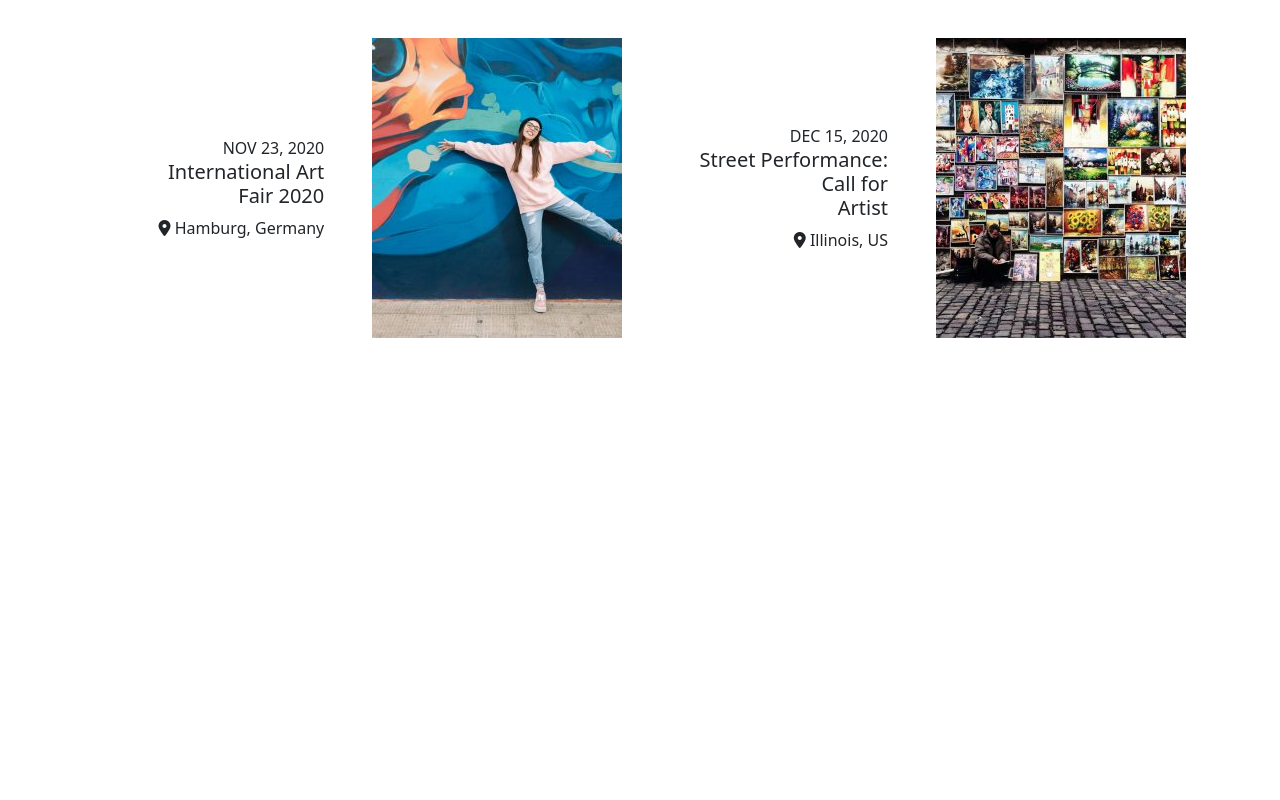
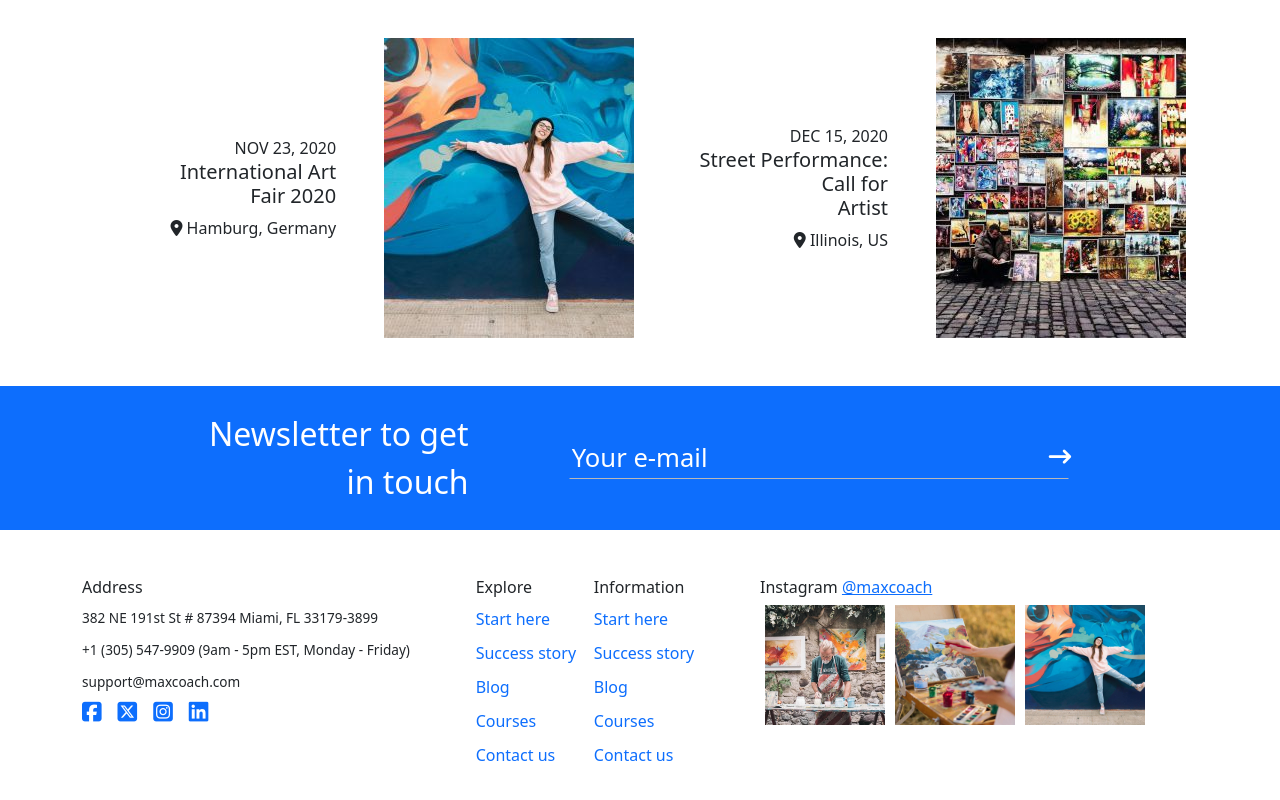
Before and after one commit to giuliacrr/proj-html-vuejs, a Vue app: page / in a window 1280 px wide. Shown: the part 5027-5827 px from the top of the page. Before the commit the page ends 5413 px from the top, so only its background shows below. Built offline with nearby package versions, Linux system fonts and the light colour scheme.

Commit message:
Footer completed - need to apply style

```diff
--- a/src/App.vue
+++ b/src/App.vue
@@ -15,6 +15,7 @@ export default {
 <template>
   <TheHeader></TheHeader>
   <TheMain></TheMain>
+  <TheFooter></TheFooter>
 </template>
 
 <style lang="scss"></style>
--- a/src/components/Footer.vue
+++ b/src/components/Footer.vue
@@ -2,6 +2,184 @@
 export default {};
 </script>
 
-<template></template>
+<template>
+  <div>
+    <!--Newsletter-->
+    <div class="bg-primary pt-4 pb-4">
+      <div
+        class="container d-flex text-white justify-content-center align-items-center"
+      >
+        <div class="text-end get-in-touch">
+          <span>
+            Newsletter to get<br />
+            in touch
+          </span>
+        </div>
+        <div>
+          <div
+            class="d-flex d-flex align-items-center input-border"
+            tabindex="1"
+          >
+            <input type="email" placeholder="Your e-mail" />
+            <span class="send-btn"
+              ><i class="fa-solid fa-arrow-right-long"></i
+            ></span>
+          </div>
+        </div>
+      </div>
+    </div>
+    <!--Newsletter End-->
+    <!--Footer-->
+    <div class="d-flex pt-5 pb-5 container justify-content-between">
+      <!--Address-->
+      <div class="me-5">
+        <h6>Address</h6>
+        <div class="mt-2 mb-2">
+          <span class="footer-span"
+            >382 NE 191st St # 87394 Miami, FL 33179-3899</span
+          >
+        </div>
+        <div class="mt-2 mb-2">
+          <span class="footer-span"
+            >+1 (305) 547-9909 (9am - 5pm EST, Monday - Friday)</span
+          >
+        </div>
+        <div class="mt-2 mb-2">
+          <span class="footer-span">support@maxcoach.com</span>
+        </div>
+        <div class="d-flex align-items-center">
+          <div class="me-3">
+            <a href=""><i class="fa-brands fa-square-facebook"></i></a>
+          </div>
+          <div class="me-3">
+            <a href=""><i class="fa-brands fa-square-x-twitter"></i></a>
+          </div>
+          <div class="me-3">
+            <a href=""><i class="fa-brands fa-square-instagram"></i></a>
+          </div>
+          <div class="me-3">
+            <a href=""><i class="fa-brands fa-linkedin"></i></a>
+          </div>
+        </div>
+      </div>
+      <!--Explore-->
+      <div>
+        <h6>Explore</h6>
+        <ul>
+          <li><a href="">Start here</a></li>
+          <li><a href="">Success story</a></li>
+          <li><a href="">Blog</a></li>
+          <li><a href="">Courses</a></li>
+          <li><a href="">Contact us</a></li>
+        </ul>
+      </div>
+      <!--Information-->
+      <div class="me-5">
+        <h6>Information</h6>
+        <ul>
+          <li><a href="">Start here</a></li>
+          <li><a href="">Success story</a></li>
+          <li><a href="">Blog</a></li>
+          <li><a href="">Courses</a></li>
+          <li><a href="">Contact us</a></li>
+        </ul>
+      </div>
+      <!--Instagram-->
+      <div class="me-5">
+        <h6>
+          Instagram
+          <a
+            href="https://www.youtube.com/watch?v=dQw4w9WgXcQ&pp=ygUXbmV2ZXIgZ29ubmEgZ2l2ZSB5b3UgdXA%3D"
+            >@maxcoach</a
+          >
+        </h6>
+        <div class="d-flex">
+          <div class="instagram">
+            <img
+              src="../assets/img/120084500_197897808368764_8114555493043279565_n.jpg"
+              alt="instapic"
+            />
+          </div>
+          <div class="instagram">
+            <img
+              src="../assets/img/120012142_177596140500760_8623485824101406058_n.jpg"
+              alt="instapic"
+            />
+          </div>
+          <div class="instagram">
+            <img
+              src="../assets/img/120099363_364334431619755_7198812647386067017_n.jpg"
+              alt="instapic"
+            />
+          </div>
+        </div>
+      </div>
+    </div>
+    <!--Footer End-->
+  </div>
+</template>
 
-<style lang="scss" scoped></style>
+<style lang="scss" scoped>
+.get-in-touch {
+  font-size: 2rem;
+  margin-right: 100px;
+}
+.send-btn {
+  margin-left: -20px;
+}
+input {
+  border: 1px solid transparent;
+  border-bottom-color: rgb(184, 184, 184);
+  background-color: transparent;
+  color: white;
+  font-size: 1.6rem;
+  border-radius: 0;
+  width: 500px;
+}
+
+input:focus {
+  border-bottom-color: rgb(255, 255, 255);
+}
+
+input:focus-visible {
+  outline: none;
+}
+
+::placeholder {
+  color: white;
+  font-size: 1.6rem;
+}
+
+i {
+  font-size: 1.4rem;
+}
+
+ul {
+  list-style: none;
+}
+
+.footer-span {
+  font-size: 0.85rem;
+}
+
+ul {
+  padding: 0;
+  li {
+    margin-top: 10px;
+    margin-bottom: 10px;
+  }
+  a {
+    text-decoration: none;
+  }
+}
+
+.instagram {
+  margin-left: 5px;
+  margin-right: 5px;
+  width: calc((100% / 3) - 10px);
+  height: auto;
+  img {
+    width: 120px;
+  }
+}
+</style>
--- a/src/components/Main.vue
+++ b/src/components/Main.vue
@@ -356,7 +356,7 @@ export default {
       <!--Second row-->
       <div class="container d-flex justify-content-center mt-5">
         <!--Event three-->
-        <div class="d-flex me-4">
+        <div class="d-flex">
           <div class="d-flex justify-content-center align-items-center p-5">
             <div class="text-end">
               <div>
```
